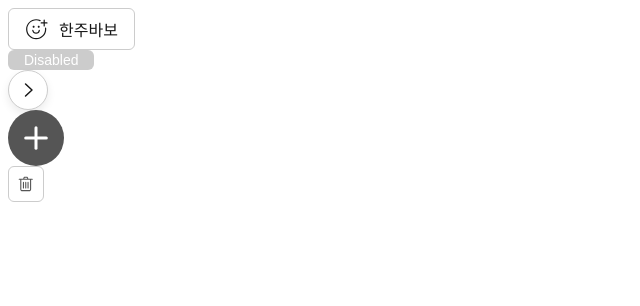
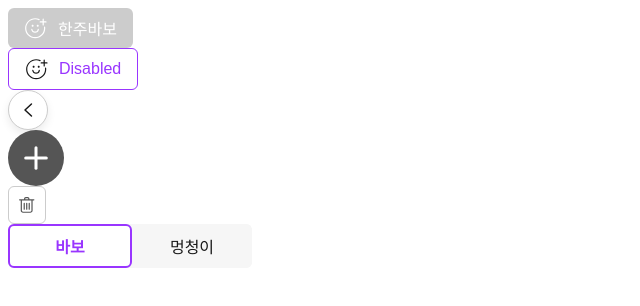
Before and after one commit to mxkxx1011/Rolling, a React (Create React App) app: page / in a window 1280 px wide. Shown: the top 306 px of the page, without its empty margins (0-640 px from the left). Built offline with nearby package versions, Linux system fonts and the light colour scheme.

Commit message:
Improve DeleteButton and developing Toggle

```diff
--- a/src/App.jsx
+++ b/src/App.jsx
@@ -2,19 +2,21 @@ import ArrowButton from 'components/ArrowButton';
 import Button from './components/Button';
 import PlusButton from 'components/PlusButton';
 import DeleteButton from 'components/DeleteButton';
+import ToggleButton from 'components/ToggleButton';
 
 function App() {
   return (
     <>
-      <Button disable={false} type='outlined' size='40' emoji={true}>
+      <Button disable={true} type='primary' size='40' emoji={true}>
         한주바보
       </Button>
-      <Button disable={true} type='secondary' size='28' emoji={false}>
+      <Button disable={false} type='secondary' size='40' emoji={true}>
         Disabled
       </Button>
-      <ArrowButton direction='right' />
+      <ArrowButton direction='left' />
       <PlusButton disable={false} />
       <DeleteButton disable={false} />
+      <ToggleButton options={['바보', '멍청이']} />
     </>
   );
 }
--- a/src/components/ArrowButton.jsx
+++ b/src/components/ArrowButton.jsx
@@ -6,7 +6,10 @@ import iconArrowRight from '../assets/images/ic_arrow_right.svg';
 function ArrowButton({ direction }) {
   return (
     <button className={classNames('arrow-button')}>
-      <img src={direction === 'left' ? iconArrowLeft : iconArrowRight} />
+      <img
+        alt='arrow'
+        src={direction === 'left' ? iconArrowLeft : iconArrowRight}
+      />
     </button>
   );
 }
--- a/src/components/Button.scss
+++ b/src/components/Button.scss
@@ -38,7 +38,8 @@
       color: $purple-800;
     }
   }
-  &.outlined {
+  &.outlined,
+  &.delete {
     background-color: $color--white;
     color: $gray-900;
     border: 1px solid $gray-300;
@@ -87,4 +88,7 @@
       fill: $color--white;
     }
   }
+  &.delete {
+    padding: 6px;
+  }
 }
--- a/src/components/DeleteButton.jsx
+++ b/src/components/DeleteButton.jsx
@@ -1,12 +1,12 @@
-import classNames from 'classnames';
-import './DeleteButton.scss';
+import './Button.scss';
+import Button from './Button';
 import { ReactComponent as IconDelete } from '../assets/images/ic_deleted.svg';
 
 function DeleteButton({ disable }) {
   return (
-    <button disabled={disable} className={classNames('delete-button')}>
+    <Button disable={disable} type='delete' size='36' emoji={false}>
       <IconDelete />
-    </button>
+    </Button>
   );
 }
 
--- a/src/components/DeleteButton.scss
+++ /dev/null
@@ -1,29 +0,0 @@
-@import '../assets/styles/common.scss';
-@import '../assets/styles/palette.scss';
-
-.delete-button {
-  width: 36px;
-  height: 36px;
-  cursor: pointer;
-  @include Flex(row, center, center, null);
-  background-color: $color--white;
-  border: 1px solid $gray-300;
-  border-radius: 6px;
-  &:hover {
-    background-color: $gray-100;
-  }
-  &:active {
-    background-color: $gray-100;
-  }
-  &:focus {
-    border: 1px solid $gray-500;
-  }
-  &:disabled {
-    background-color: $gray-300;
-
-    // svg파일의 path태그 마지막줄에 있는 fill속성을 사용해 색상변경
-    path {
-      fill: $color--white;
-    }
-  }
-}
--- a/src/components/ToggleButton.jsx
+++ b/src/components/ToggleButton.jsx
@@ -1,11 +1,23 @@
+import { useState } from 'react';
 import Button from './Button';
-import classNames from 'classnames';
+import './ToggleButton.scss';
 
-function ToggleButton() {
+function ToggleButton({ options }) {
+  const [selectedOption, setSelectedOption] = useState(options[0]);
+
   return (
-    <div className='toggle-div'>
-      <Button></Button>
+    <div className='toggle-button'>
+      {options.map((option) => (
+        <Button
+          type={selectedOption === option ? 'secondary' : 'default'}
+          size='40'
+          onClick={() => setSelectedOption(option)}
+        >
+          {option}
+        </Button>
+      ))}
     </div>
   );
 }
+
 export default ToggleButton;
--- a/src/components/ToggleButton.scss
+++ b/src/components/ToggleButton.scss
@@ -0,0 +1,24 @@
+@import '../assets/styles/common.scss';
+@import '../assets/styles/palette.scss';
+@import '../assets/styles/fonts.scss';
+
+.toggle-button {
+  display: flex;
+  border-radius: 6px;
+  background-color: $gray-100;
+  width: 244px;
+
+  .button {
+    flex: 1;
+
+    &.secondary {
+      @include font-style(16, bold);
+      border: 2px solid $purple-600;
+    }
+
+    &.default {
+      background-color: $gray-100;
+      color: $gray-900;
+    }
+  }
+}
```
